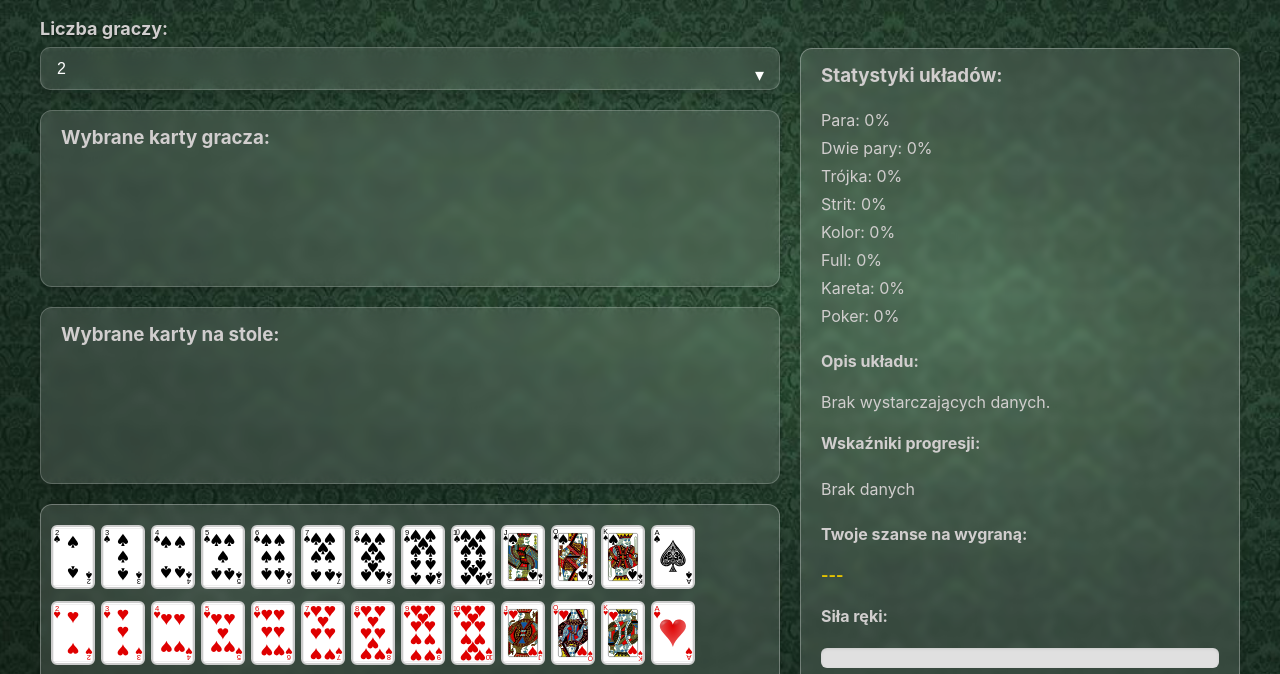
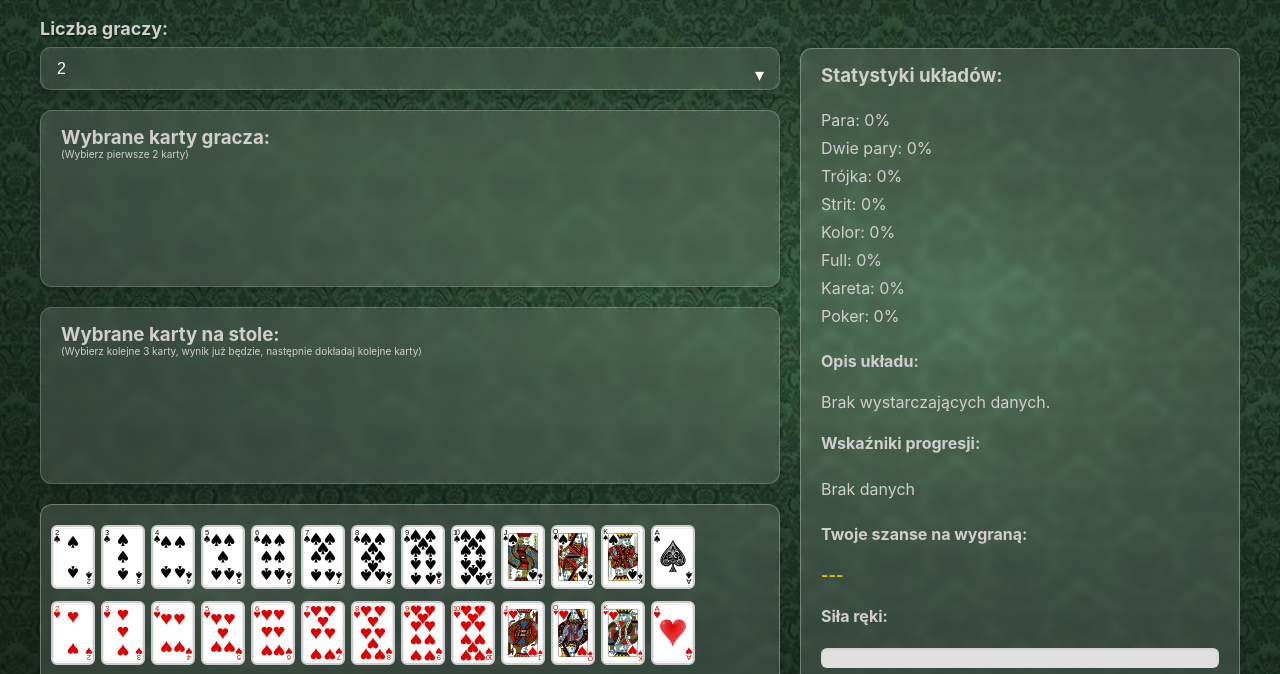
Before and after one commit to kacperwerakso/Poker-Calculator, a plain HTML site: page index.html in a window 1280 px wide. Shown: the part 118-792 px from the top of the page. Drawn offline with Linux system fonts and the light colour scheme.

Commit message:
Update index.html

```diff
--- a/index.html
+++ b/index.html
@@ -29,11 +29,13 @@
 
             <div class="section1">
                 <h3>Wybrane karty gracza:</h3>
+                <p class="helpDescription">(Wybierz pierwsze 2 karty)</p>
                 <div class="card-area" id="player-cards"></div>
             </div>
 
             <div class="section1">
                 <h3>Wybrane karty na stole:</h3>
+                <p class="helpDescription">(Wybierz kolejne 3 karty, wynik już będzie, następnie dokładaj kolejne karty)
                 <div class="card-area" id="board-cards"></div>
             </div>
 
```
